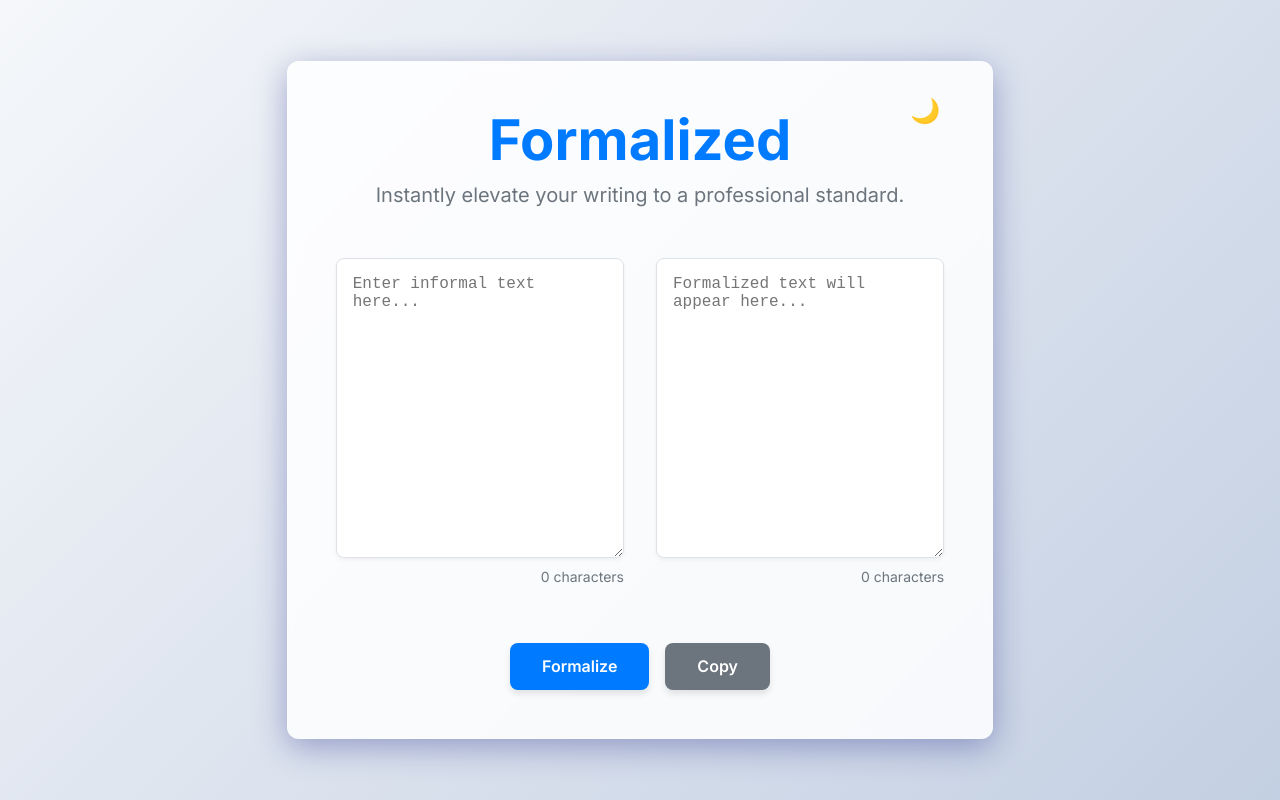
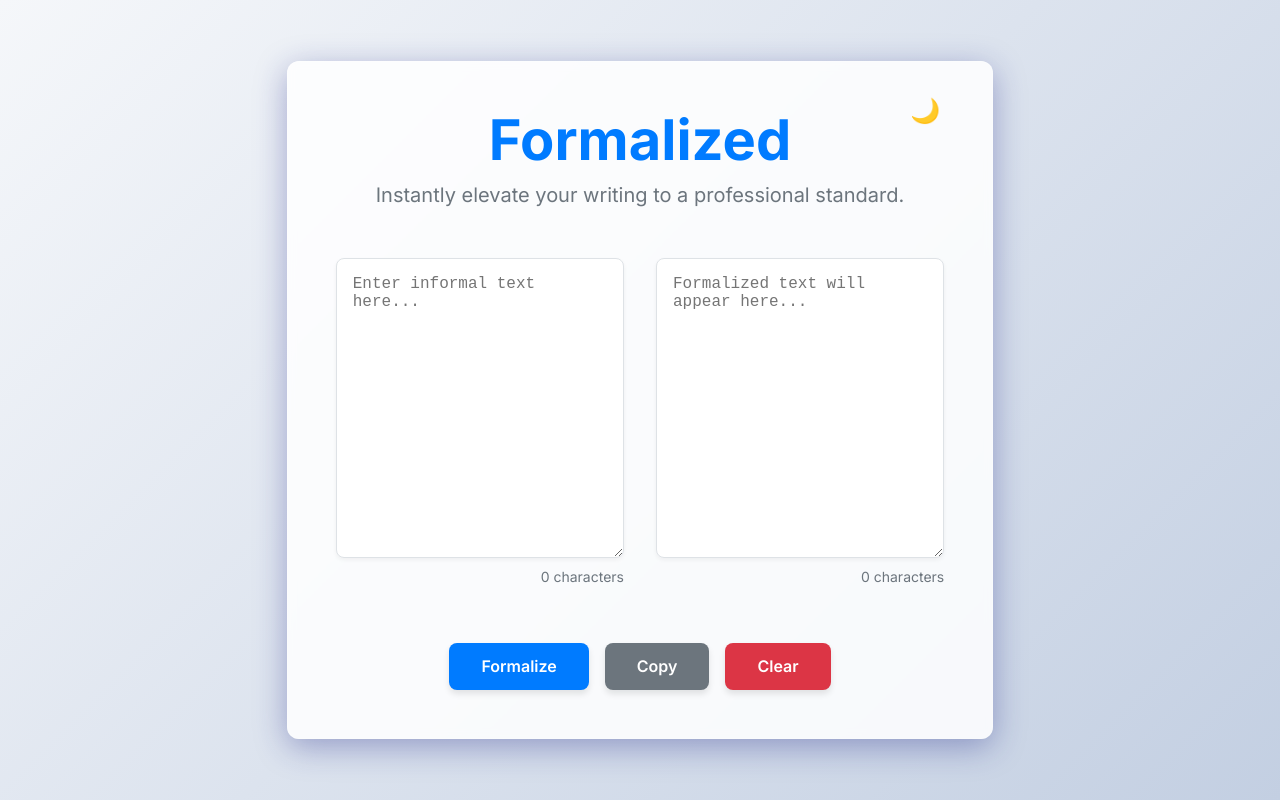
Before and after one commit to husnimarwan/formalized-dot-ai, a React (Vite) app: page / in a window 1280 px wide. Built offline with nearby package versions, Linux system fonts and the light colour scheme.

Commit message:
Add clear button

```diff
--- a/src/App.css
+++ b/src/App.css
@@ -160,6 +160,16 @@ button {
   transform: translateY(-2px);
 }
 
+.clear-button {
+  background-color: var(--error-color);
+  color: var(--white-color);
+}
+
+.clear-button:hover {
+  background-color: #a72c3a;
+  transform: translateY(-2px);
+}
+
 .char-count {
   font-size: 0.875rem;
   color: var(--secondary-color);
--- a/src/App.jsx
+++ b/src/App.jsx
@@ -37,7 +37,7 @@ TextArea.defaultProps = {
   isOutput: false,
 };
 
-const Buttons = ({ onFormalize, onCopy, disabled, loading }) => (
+const Buttons = ({ onFormalize, onCopy, onClear, disabled, loading }) => (
   <div className="button-group">
     <button onClick={onFormalize} className="formalize-button" disabled={disabled || loading}>
       {loading ? 'Formalizing...' : 'Formalize'}
@@ -45,12 +45,16 @@ const Buttons = ({ onFormalize, onCopy, disabled, loading }) => (
     <button onClick={onCopy} className="copy-button" disabled={!disabled || loading}>
       Copy
     </button>
+    <button onClick={onClear} className="clear-button">
+      Clear
+    </button>
   </div>
 );
 
 Buttons.propTypes = {
   onFormalize: PropTypes.func.isRequired,
   onCopy: PropTypes.func.isRequired,
+  onClear: PropTypes.func.isRequired,
   disabled: PropTypes.bool.isRequired,
   loading: PropTypes.bool.isRequired,
 };
@@ -109,6 +113,12 @@ ${inputText}`;
     }
   }, [inputText]);
 
+  const handleClear = () => {
+    setInputText('');
+    setOutputText('');
+    setError('');
+  };
+
   const copyToClipboard = useCallback(() => {
     if (!outputText) {
       setError('Nothing to copy.');
@@ -141,6 +151,7 @@ ${inputText}`;
         <Buttons
           onFormalize={formalizeText}
           onCopy={copyToClipboard}
+          onClear={handleClear}
           disabled={!inputText}
           loading={loading}
         />
```
